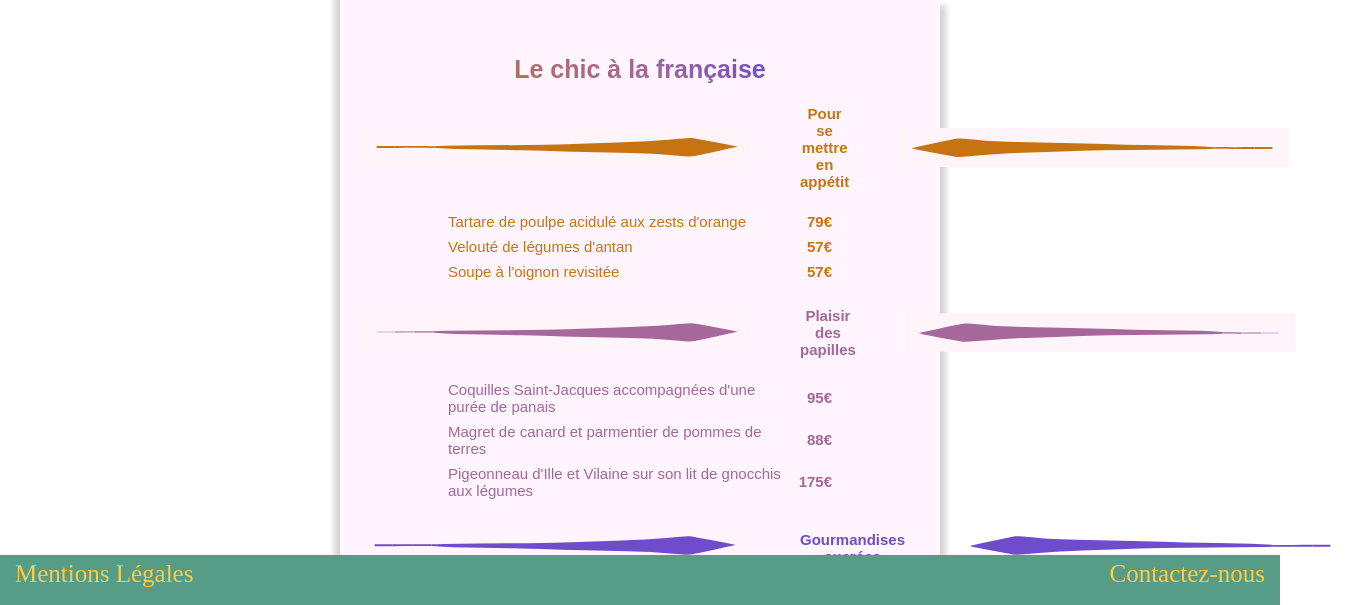
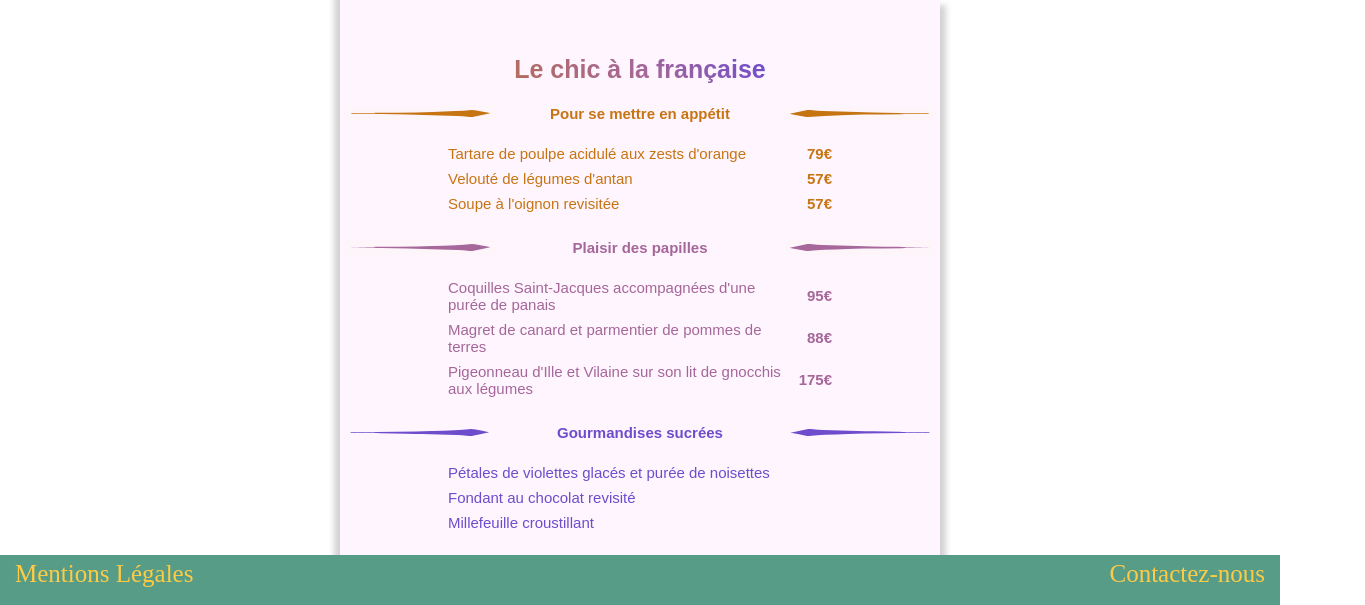
Before and after one commit to LordKitetsu/Projet3, a website: page menu2.html in a window 1280 px wide. Shown: the part 195-800 px from the top of the page, 1365 px wide, since content can reach past the window. Drawn offline with Linux system fonts and the light colour scheme.

Commit message:
ajout de max à width en réfléchissant

```diff
--- a/layouts/_menu.scss
+++ b/layouts/_menu.scss
@@ -83,15 +83,14 @@
 
 .courses {
     display: flex;
-    flex-direction: space-between;
+    flex-direction: row;
 }
 
 .separateur {
-    width: 65%;
+    max-width: 25%;
     padding-bottom: 20px;
-    padding-left: 20px;
-    padding-right: 20px;
-
+    padding-left: 5px;
+    padding-right: 5px;
 }
 
 
@@ -233,5 +232,4 @@
     table {
         width: 100%;
     }
-
 }
```
Also changed, not shown: menu1.html (+1 -1 lines), style.css, 1 other file.
